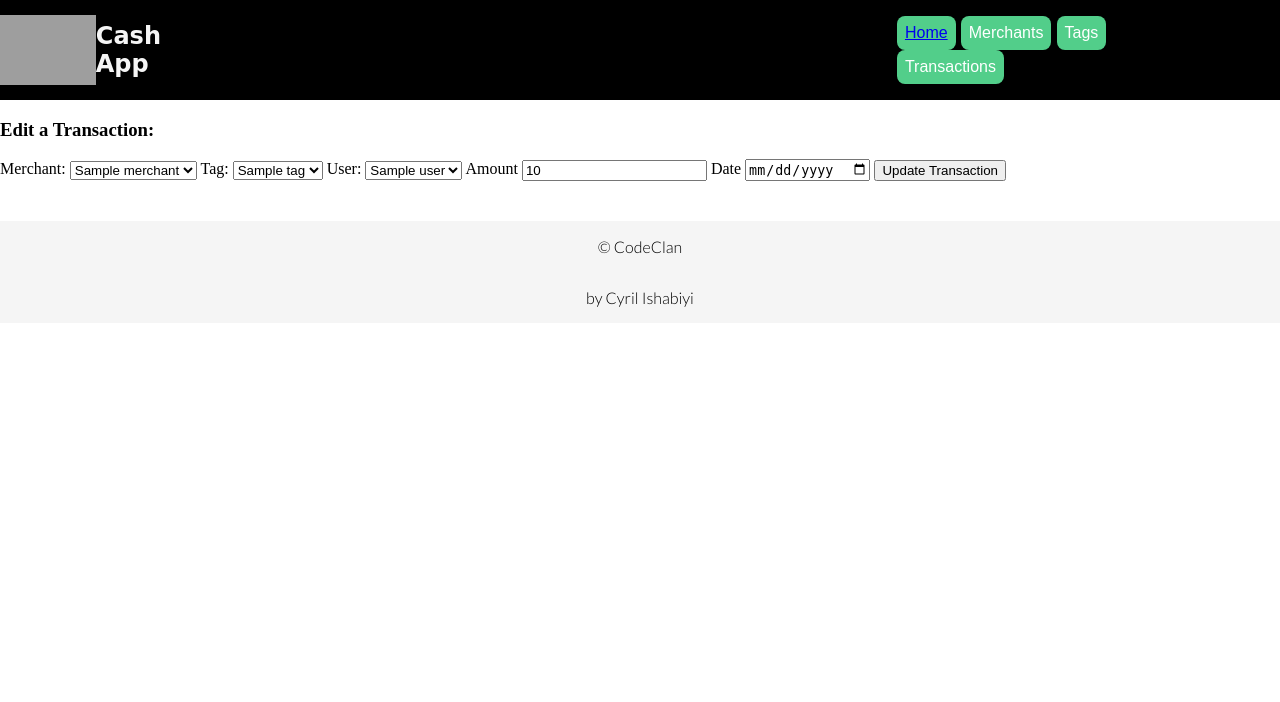
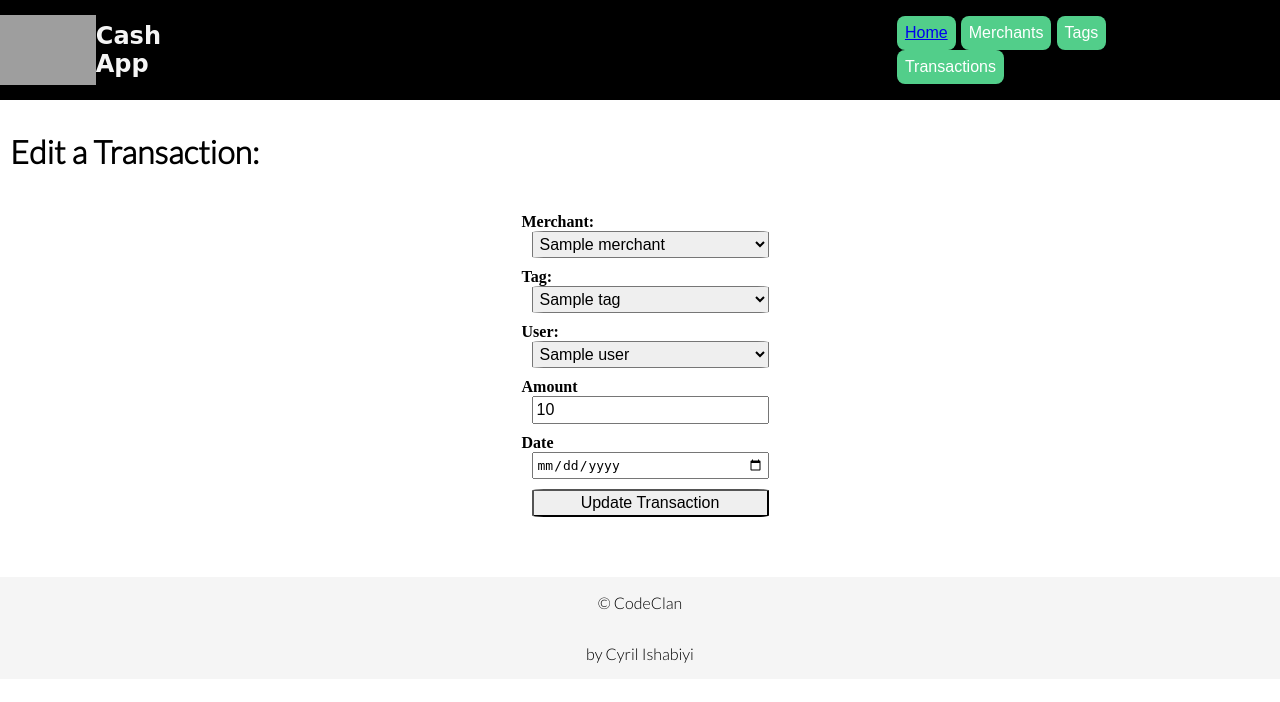
Before and after one commit to Cqyreall/cash_app, a Flask app: page /transactions/1/edit in a window 1280 px wide. Shown: the top 702 px of the page. Run offline with Flask 2, Linux system fonts and the light colour scheme; a database or web service that is not in the repository returns one stand-in record (values such as "Sample title"); some libraries are stand-ins or nearby versions; some web fonts are replaced; grey boxes are pictures that could not be loaded.

Commit message:
Filter fixed

```diff
--- a/controllers/tags_controller.py
+++ b/controllers/tags_controller.py
@@ -44,8 +44,4 @@ def delete_tag(id):
 def transactions(id):
     tag = tag_repository.select(id)
     transactions = tag_repository.transactions(tag)
-    # for transaction in transactions:
-    #     merchant_id.append(transaction.merchant.id)
-    # for num in merchant_id:
-    #     merch = merchant_repository.select(num)
     return render_template("tags/details.html", tag=tag, transactions=transactions)
--- a/repositories/tag_repository.py
+++ b/repositories/tag_repository.py
@@ -4,6 +4,7 @@ from models.tag import Tag
 from models.merchant import Merchant
 from models.transaction import Transaction
 import repositories.merchant_repository as merchant_repository
+import repositories.user_repository as user_repository
 
 def save(tag):
     sql = "INSERT INTO tags (name) VALUES (%s) RETURNING *"
@@ -47,15 +48,15 @@ def update(tag):
 def transactions(tag):
     transactions = []
 
-    # sql = "SELECT transactions.amount FROM merchants INNER JOIN transactions ON transactions.merchant_id = merchants.id WHERE transactions.tag_id = %s"
     sql = "SELECT * FROM merchants INNER JOIN transactions ON transactions.merchant_id = merchants.id WHERE transactions.tag_id = %s"
     values =[tag.id]
     results = run_sql(sql, values)
 
     for row in results:
-        # transaction = Transaction(tag, merchant)
         merchant_id = row['merchant_id']
+        user_id = row['user_id']
         merchant = merchant_repository.select(merchant_id)
-        transaction = Transaction(tag, merchant, row['amount'], row['date'])
+        user = user_repository.select(user_id)
+        transaction = Transaction(tag, merchant, user, row['amount'], row['date'])
         transactions.append(transaction)
     return transactions
--- a/templates/tags/details.html
+++ b/templates/tags/details.html
@@ -2,7 +2,7 @@
 
 {% block content %}
 
-<h2> List of Transactions for {{ tag.name }}</h2>
+<h2 class="transaction-header"> List of Transactions for {{ tag.name }}</h2>
 
 
     <table border="1" class="transaction">
--- a/templates/transactions/edit.html
+++ b/templates/transactions/edit.html
@@ -2,36 +2,52 @@
 
 {% block content %}
 
-<h3>Edit a Transaction:</h3>
+<h3 class="transaction-header">Edit a Transaction:</h3>
 
+
+<section class="new-transaction">
     <form action="/transactions/{{ transaction.id }}" method="post">
-<label for="merchant">Merchant:</label>
-<select name="merchant_id" id="merchant">
+        <label for="merchant" class="labels">Merchant:</label>
+        <section>
+            <select name="merchant_id" id="merchant" class="options">
                 {% for merchant in merchants %}
                     <option value=" {{ merchant.id }}" {% if merchant.id == transaction.merchant.id %} selected {% endif %}>{{ merchant.name }}</option>
                 {% endfor %}
             </select>
-<label for="tags">Tag:</label>
-<select name="tag_id" id="tag">
+        </section>
+
+        <label for="tags" class="labels">Tag:</label>
+        <section>
+            <select name="tag_id" id="tag" class="options">
                 {% for tag in tags %}
                     <option value="{{ tag.id }}"{% if tag.id == transaction.tag.id %} selected {% endif %}>{{ tag.name }}</option>
                 {% endfor %}
             </select>
+        </section>
 
-<label for="user">User:</label>
-<select name="user_id" id="user">
+        <label for="user" class="labels">User:</label>
+
+        <section>
+            <select name="user_id" id="user" class="options">
                 {% for user in users %}
                     <option value="{{ user.id }}"{% if user.id == transaction.user.id %} selected {% endif %}>{{ user.name }}</option>
                 {% endfor %}
             </select>
+        </section>
 
-<label for="amount">Amount</label>
-<input type="number" name="amount" value="{{ transaction.amount }}">
+        <label for="amount" class="labels">Amount</label>
+        <section>
+            <input type="number" name="amount" value="{{ transaction.amount }}" class="option-input">
+        </section>
 
-<label for="date">Date</label>
-<input type="date" name="date" value="{{ transaction.date }}">
+        <label for="date" class="labels">Date</label>
+        <section>
+            <input type="date" name="date" value="{{ transaction.date }}" class="option-input">
+        </section>
 
-<input type="submit" value="Update Transaction">
+        <input type="submit" value="Update Transaction" class="options">
     </form>
+</section>
+
 
 {% endblock  %}
```
Lines whose indentation alone changed are shown as unchanged.
